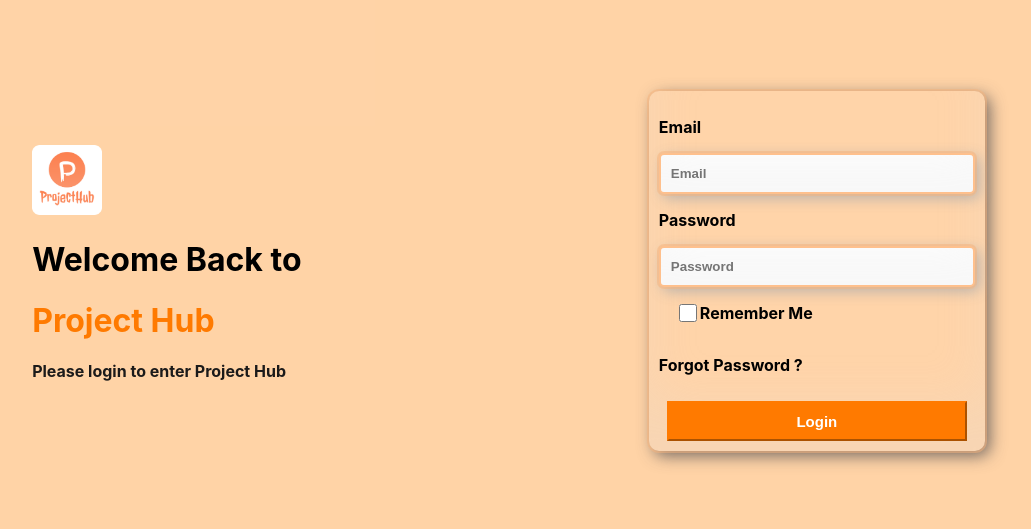
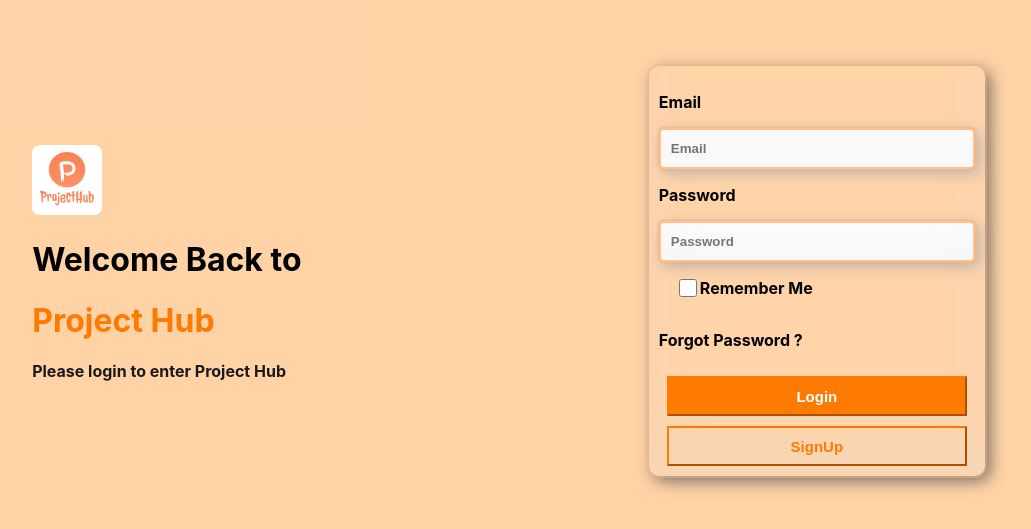
Before and after one commit to Chirag-3110/ProjectWebsite, a React (Create React App) app: page / in a window 1280 px wide. Shown: the part 129-658 px from the top of the page, without its empty margins (134-1165 px from the left). Built offline with nearby package versions, Linux system fonts and the light colour scheme; no server answers.

Commit message:
validations

```diff
--- a/src/Auth/Login.js
+++ b/src/Auth/Login.js
@@ -4,28 +4,48 @@ import { signInWithEmailAndPassword } from "firebase/auth";
 import { auth } from "../firebase";
 import { Link } from 'react-router-dom'
 import './Signup.css';
+import EmailValidate from "../validators/EmailValidation";
+import PasswordValidate from '../validators/PasswordValidation';
 
 const Login = () => {
-    const [email, setemail] = useState(null)
-    const [password, setpassword] = useState(null)
+    const [email, setemail] = useState('')
+    const [password, setpassword] = useState('')
+    const validateUser=()=>{
+        try {
+            if(email==="")
+                throw "Please enter Email";
+            if(password==="")
+                throw "Please enter Password";
+            if(!EmailValidate(email)){
+                throw "Please enter a valid Email"
+            }
+            if(!PasswordValidate(password)){
+                throw "Please enter a valid Password (Must Contains Capital Letter,Special Character and a Number)"
+            }
+            newUser();
+        } catch (error) {
+            console.log(error)
+        }
+    }
     const newUser = async () => {
-        console.log(email)
-        console.log(password)
-        try {
+        console.log("use")
         signInWithEmailAndPassword(auth, email, password)
         .then((userCredential) => {
             const user = userCredential.user;
             console.log(user)
         })
         .catch((error) => {
-                    const errorCode = error.code;
-                    const errorMessage = error.message;
-                    console.log(errorCode)
-                    console.log(errorMessage)
+            switch (error.code) {
+                case "auth/user-not-found":
+                    console.log("Incorrect Email")
+                    break;
+                case "auth/wrong-password":
+                    console.log("Incorrect Password");
+                    break;
+                default:
+                    break;
+            }
         });
-        } catch (error) {
-            console.log(error);
-        }
     }
 
     return (
@@ -63,11 +83,12 @@ const Login = () => {
                             <input type={"checkbox"} className="check-box" />
                             <p className='input-label' >Remember Me</p>
                         </div>
-                        <p className='input-label' >    <Link style={{ textDecoration: "none", color: "black" }} to={'/ForgotPassword'}>
+                        <p className='input-label' >
+                            <Link style={{ textDecoration: "none", color: "black" }} to={'/ForgotPassword'}>
                                 Forgot Password ?
-                        </Link></p>
-                        <Link style={{ textDecoration: "none", color: "white" }} to={'/log'}>
-                            <button className='custon-button' onClick={newUser}
+                            </Link>
+                        </p>
+                        <button className='custon-button' onClick={validateUser}
                             style={{
                                 backgroundColor: "#FF7A00",
                                 borderWidth: 2,
@@ -76,6 +97,17 @@ const Login = () => {
                             }}
                         >
                             Login
+                        </button>
+                        <Link style={{ textDecoration: "none", color: "white" }} to={'/sign'}>
+                            <button className='custon-button'
+                                style={{
+                                    backgroundColor:"transparent",
+                                    borderWidth:2,
+                                    borderColor:"#FF7A00",
+                                    color:"#FF7A00"
+                                }}
+                            >
+                                SignUp
                             </button>
                         </Link>
                     </div>
--- a/src/Auth/Signup.js
+++ b/src/Auth/Signup.js
@@ -4,30 +4,58 @@ import { createUserWithEmailAndPassword } from "firebase/auth";
 import {  doc, setDoc  } from "firebase/firestore";
 import { auth , db } from "../firebase";
 import { Link } from 'react-router-dom'
+import EmailValidate from "../validators/EmailValidation";
+import PasswordValidate from '../validators/PasswordValidation';
+import { useNavigate } from "react-router-dom";
 import './Signup.css';
 
 const Signup=()=>{
+    const [userName,setUserName]=useState('');
     const [email, setemail] = useState('')
-    const [password, setpassword] = useState('')
+    const [password, setpassword] = useState('');
+    let navigate = useNavigate();
+    const validateUser=()=>{
+        try {
+            if(userName==="")
+                throw "Please enter UserName";
+            if(email==="")
+                throw "Please enter Email";
+            if(password==="")
+                throw "Please enter Password";
+            if(!EmailValidate(email)){
+                throw "Please enter a valid Email"
+            }
+            if(!PasswordValidate(password)){
+                throw "Please enter a valid Password (Must Contains Capital Letter,Special Character and a Number)"
+            }
+            createNewUser();
+        } catch (error) {
+            console.log(error)
+        }
+    }
     const createNewUser = async () => {
-        try {
         createUserWithEmailAndPassword(auth,email,password)
         .then((userCredential) => {
             const user = userCredential.user;
             const userRef = doc(db, 'Users', user.uid)
             setDoc(userRef,{
-                    name:"chirag"
+                name:userName,
+                email:email
             }).then(()=>{
                 console.log(user.uid)
-                })
+
+                navigate("/");
+            });
         })
         .catch((error) => {
-                console.log(error.code)
-                console.log(error.message)
+            switch (error.code) {
+                case "auth/email-already-in-use":
+                    console.log("Email Already Exists")
+                    break;
+                default:
+                    break;
+            }
         });
-        } catch (error) {
-            console.log(error);
-        }
     }
 
     return (
@@ -53,6 +81,11 @@ const Signup=()=>{
                     </div>
                     <div className='input-field-container'>
                         <p className='input-label'>Email</p>
+                        <input className='custom-input' type={"text"} onChange={(event) => setUserName(event.target.value) }
+                            placeholder="UserName"
+
+                        />
+                        <p className='input-label'>Email</p>
                         <input className='custom-input' type={"text"} onChange={(event) => setemail(event.target.value) }
                             placeholder="Email"
 
@@ -65,7 +98,7 @@ const Signup=()=>{
                             <input type={"checkbox"} className="check-box" />
                             <p className='input-label' >Remember Me</p>
                         </div>
-                        <button className='custon-button' onClick={createNewUser}
+                        <button className='custon-button' onClick={validateUser}
                             style={{
                                 backgroundColor:"#FF7A00",
                                 borderWidth:2,
@@ -75,7 +108,7 @@ const Signup=()=>{
                         >
                             SignUp
                         </button>
-                        <Link style={{ textDecoration: "none", color: "white" }} to={'/log'}>
+                        <Link style={{ textDecoration: "none", color: "white" }} to={'/'}>
                             <button className='custon-button'
                                 style={{
                                     backgroundColor:"transparent",
--- /dev/null
+++ b/src/validators/EmailValidation.js
@@ -0,0 +1,8 @@
+const EmailValidate=(email)=>{
+    var validRegex = /^[a-zA-Z0-9.!#$%&'*+/=?^_`{|}~-]+@[a-zA-Z0-9-]+(?:\.[a-zA-Z0-9-]+)*$/;
+    if(!email.match(validRegex) || !email.includes("gmail.com")){
+        return  false
+    }
+    return true
+}
+export default EmailValidate
--- /dev/null
+++ b/src/validators/PasswordValidation.js
@@ -0,0 +1,8 @@
+const PasswordValidate=(Password)=>{
+    var validRegex = /(?=.*[a-z])(?=.*[A-Z])(?=.*[0-9])(?=.*[^A-Za-z0-9])(?=.{8,})/;
+    if(!Password.match(validRegex)){
+        return false;
+    }
+    return true
+}
+export default PasswordValidate
```
Also changed, not shown: src/validators/PhoneValidation.js (added, +12 -0 lines), 1 other file (tests, documents, lock files or other folders). Lines whose indentation alone changed are shown as unchanged.
